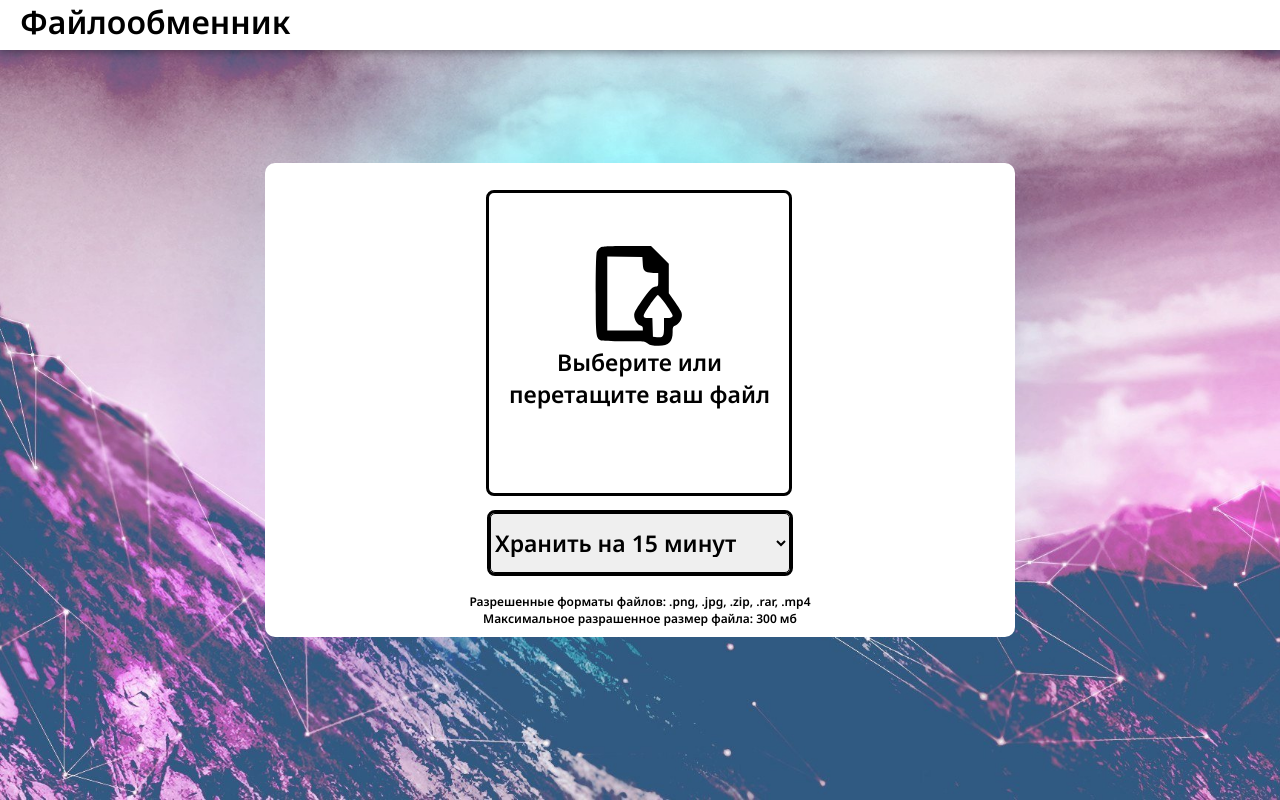
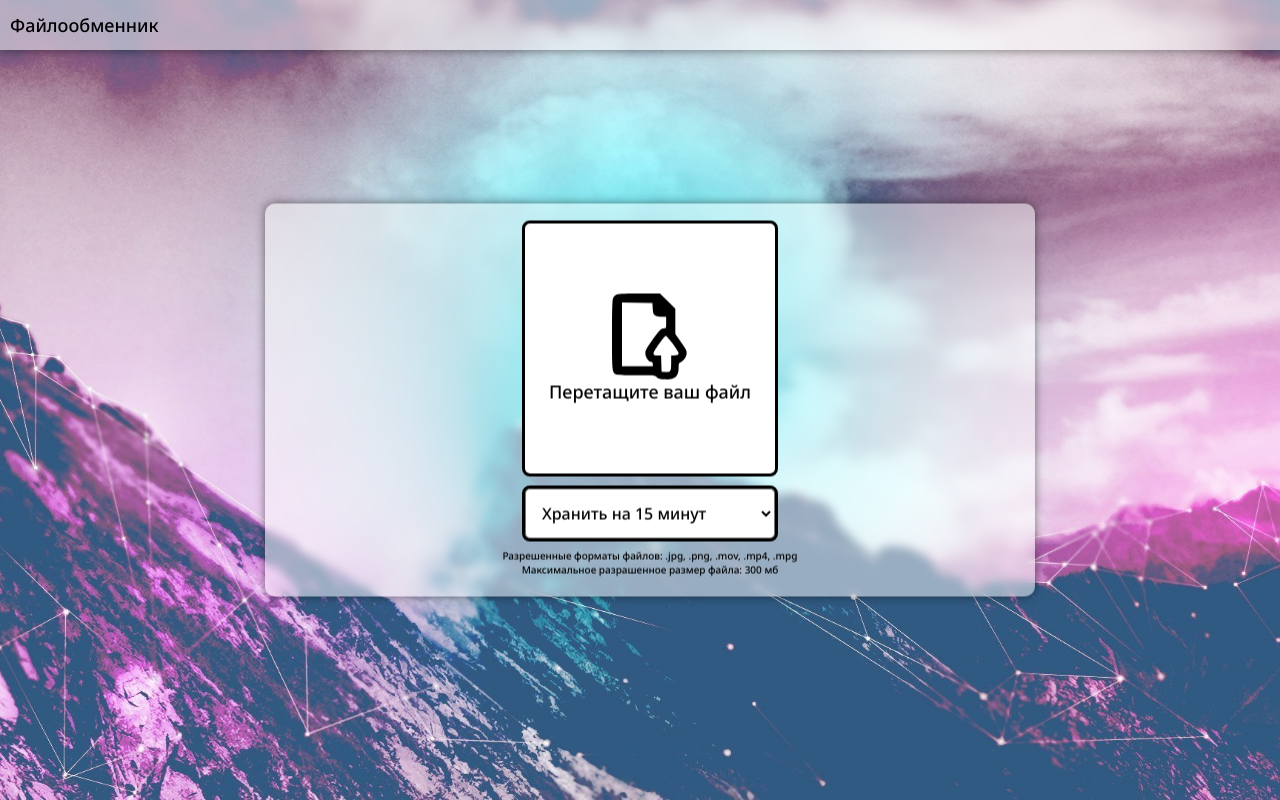
Before and after one commit to synzr/file-transfer-service, a Flask app: page / in a window 1280 px wide. Run offline with Flask 2, Linux system fonts and the light colour scheme; some libraries are stand-ins or nearby versions.

Commit message:
this is finally ready

```diff
--- a/app.py
+++ b/app.py
@@ -1,4 +1,4 @@
-from flask import Flask, render_template, request, abort
+from flask import Flask, render_template, request, abort, Response
 from nanoid import generate as nanoid
 from database import database, migrate, file_upload
 from os.path import join, dirname, realpath
@@ -6,10 +6,8 @@ from configuration_parser import parse_configuration
 from datetime import datetime, timedelta
 from apscheduler.schedulers.background import BackgroundScheduler
 import random
-import mimetypes
 import os
 import json
-import time
 
 app = Flask(__name__)
 
@@ -48,9 +46,15 @@ scheduler.add_job(func=clean_files_job, trigger="interval", seconds=60)
 scheduler.start()
 
 
+@app.errorhandler(404)
+def status_404_page(exception):
+    return render_template("error.html")
+
+
 @app.get("/")
 def upload_page():
     return render_template("index.html",
+                           extensions=app.config["ALLOWED_EXTENSIONS"],
                            upload_durations=enumerate(
                                 app.config["UPLOAD_DURATIONS"]
                            ),
@@ -128,7 +132,13 @@ def download_page(file_id):
         return abort(404)
 
     file_url = file_upload.get_file_url(file, filename="file")
-    return render_template("download.html", file=file, file_url=file_url)
+
+    td = file.expires_in - datetime.now()
+    days, hours, minutes = td.days, td.seconds // 3600, td.seconds % 3600 / 60.0
+
+    expires_in = f"{int(minutes + (hours * 60) + (days * 60 * 24))} минут"
+
+    return render_template("download.html", file=file, file_url=file_url, expires_in=expires_in)
 
 
 @app.delete("/<file_id>/delete")
@@ -143,4 +153,4 @@ def delete_file(file_id):
     database.session.delete(file)
     database.session.commit()
 
-    return "Successful"
+    return Response(status=201, headers={"HX-Redirect": "/"})
--- a/static/css/style.css
+++ b/static/css/style.css
@@ -1,7 +1,7 @@
-body{
+body {
     margin: 0;
     padding: 0;
-    background-image: url(/static/images/1640655870_1-abrakadabra-fun-p-gori-na-ekran-blokirovki-1.jpg);
+    background-image: url(/static/images/background.jpg);
     background-repeat: no-repeat;
     background-position: center center;
     background-attachment: fixed;
@@ -10,10 +10,13 @@ body{
     -o-background-size: cover;
     background-size: cover;
     height: 100vh;
-
 }
 
-main{
+* {
+    font-family: 'Noto Sans', sans-serif;
+}
+
+main {
     margin: 0;
     position: absolute;
     top: 50%;
@@ -22,24 +25,30 @@ main{
     transform: translate(-50%, -50%);
 }
 
-.header_container{
+.header_container {
     width: 100%;
     height: 50px;
-    background-color: white;
-    backdrop-filter: blur(1px);
-    margin-top: 0px;
-    box-shadow: 0 0 10px rgba(0,0,0,0.5); /* Параметры тени */
+
+    backdrop-filter: blur(5px);
+    background-color: rgba(255, 255, 255, 0.5);
+
+    display: flex;
+    align-items: center;
+
+    /* Параметры тени */
+    box-shadow: 0 0 10px rgba(0, 0, 0, 0.5);
 }
 
-.font_main h1{
+.font_main {
     font-family: 'Noto Sans', sans-serif;
     margin-left: 10px;
     opacity: 1;
     margin-top: 0px;
+    user-select: none;
+    font-size: 18px;
 }
 
-
-.font_name h1{
+.font_name h1 {
     font-family: 'Noto Sans', sans-serif;
     margin-left: 10px;
     opacity: 1;
@@ -47,18 +56,17 @@ main{
     filter: blur(10px);
 }
 
-.font_main{
+.font_main {
     font-family: 'Noto Sans', sans-serif;
     margin-left: 10px;
 }
 
-.main__container{
+.main__container {
     height: 100%;
     width: 750px;
-    backdrop-filter: blur(5px);
 }
 
-.main__wrapper{
+.main__wrapper {
     width: 100%;
     height: 100%;
     display: flex;
@@ -66,69 +74,112 @@ main{
     justify-content: center;
     vertical-align: middle;
     text-align: center;
-    background-color: white;
     border-radius: 10px;
+    padding: 10px;
+    backdrop-filter: blur(5px);
+    background-color: rgba(255, 255, 255, 0.5);
+    box-shadow: 0 0 10px rgba(0, 0, 0, 0.5);
 }
 
-.main_explain{
+.main_explain {
     font-family: 'Noto Sans', sans-serif;
-    font-size: 12px;
+    font-size: 10px;
+    user-select: none;
 }
 
-.main_explain p {
-    margin-top: 20px;
-}
-
-#upload-form {
+.upload-form {
     padding: 10px;
     margin-top: 0px;
     justify-content: center;
     align-items: center;
+    width: fit-content;
+    display: flex;
+    justify-content: center;
+    align-items: center;
+    flex-direction: column;
 }
 
-#drag-and-drop h4{
-    margin-top: 0px;
-}
-
-#drag-and-drop img{
+.dnd img {
     display: block;
     margin-left: auto;
     margin-right: auto;
-    width: 90px;
-    height: 100px;
-
+    width: 75px;
 }
 
-.drag-and-drop_form{
+.dnd p {
+    margin: 0;
+    font-size: 18px;
 }
 
-#drag-and-drop {
-    width: 300px;
-    height: 300px;
-    display: block;
-    outline-style:solid;
+.width-thing {
+    width: 250px;
+    display: flex;
+    flex-direction: column;
+    gap: 15px;
+}
+
+.dnd-wrapper {
+    width: 100%;
+    height: 250px;
+    outline: solid #000 3px;
     text-align: center;
     user-select: none;
     border-radius: 5px;
     font-family: 'Noto Sans', sans-serif;
-    font-size: 23px;
+    font-size: 16px;
     display: flex;
     justify-content: center;
     align-items: center;
-    margin: 20px;
+    background-color: white;
+}
+
+.dnd {
+    width: 90%;
+    height: fit-content;
 }
 
 #upload_duration {
     border-radius: 5px;
-    border-color: black;
-    width: 300px;
-    height: 60px;
-    outline-style: solid;
+    width: 100%;
+    outline: solid #000 3px;
     font-family: 'Noto Sans', sans-serif;
-    font-size: 23px;
+    font-size: 16px;
+    padding: 12px;
+    background: #fff;
 }
 
+.invisible {
+    display: none
+}
 
-.invisible {
-    display: none;
+button {
+    border-radius: 5px;
+    width: 100%;
+    outline: solid #000 3px;
+    font-family: 'Noto Sans', sans-serif;
+    font-size: 16px;
+    padding: 12px;
 }
+
+input[type="text"] {
+    margin: 0;
+    border-radius: 5px;
+    outline: solid #000 3px;
+    font-family: 'Noto Sans', sans-serif;
+    font-size: 16px;
+    padding: 10px;
+}
+
+.delete_form {
+    display: flex;
+    flex-direction: column;
+    gap: 15px;
+}
+
+.error-page {
+    padding: 20px;
+}
+
+.error-page p {
+    margin: 0;
+}
--- a/static/js/upload-page.js
+++ b/static/js/upload-page.js
@@ -2,6 +2,8 @@ const uploadForm = document.getElementById("upload-form")
 const dragAndDropInput = document.getElementById("file")
 const dragAndDropElement = document.getElementById("drag-and-drop")
 const uploadProgress = document.getElementById("upload-progress")
+const uploadDuration = document.getElementById("upload_duration")
+const maximumAllowedSize = document.getElementById("maximum_allowed_size")
 
 const preventDefaults = (element) => {
   element.preventDefault()
@@ -35,8 +37,27 @@ const handleFiles = (files) => {
   uploadProgress.classList.remove("invisible")
 }
 
-['dragenter', 'dragover', 'dragleave', 'drop'].forEach(
+const handleUploadDurationChange = () => {
+  const uploadDurationIndex = parseInt(
+    uploadDuration.value, 10
+  )
+  const {
+    maximum_file_size_in_mb: maximumAllowedSizeValue
+  } = window.uploadDurations[uploadDurationIndex]
+
+  maximumAllowedSize.innerHTML = maximumAllowedSizeValue.toString()
+}
+
+['dragenter', 'dragover', 'dragleave', 'drop', 'click'].forEach(
   (event) => dragAndDropElement.addEventListener(event, preventDefaults, false)
 )
 
 dragAndDropElement.addEventListener('drop', handleDrop, false)
+
+uploadDuration.addEventListener("change", handleUploadDurationChange)
+const loadInterval = setInterval(() => {
+  if (window.uploadDurations) {
+    handleUploadDurationChange()
+    clearInterval(loadInterval)
+  }
+}, 100)
--- a/templates/base.html
+++ b/templates/base.html
@@ -7,7 +7,7 @@
     <meta http-equiv="X-UA-Compatible" content="ie=edge">
     <link rel="preconnect" href="https://fonts.googleapis.com">
     <link rel="preconnect" href="https://fonts.gstatic.com" crossorigin>
-    <link href="https://fonts.googleapis.com/css2?family=Noto+Sans:wght@600&display=swap" rel="stylesheet">
+    <link href="https://fonts.googleapis.com/css2?family=Noto+Sans:wght@500&display=swap" rel="stylesheet">
 
     <title>Файлообменник</title>
 
@@ -17,25 +17,18 @@
 <body>
     <header>
         <div class="header_container">
-            <div class="font_main">
-                <h1>Файлообменник</h1>
-            </div>
+            <span class="font_main">Файлообменник</span>
         </div>
-
     </header>
 
     <main>
         <div class="main__container">
             <div class="main__wrapper">
-                {% block content %}
-                {% endblock %}
+                {% block content %}{% endblock %}
             </div>
         </div>
     </main>
 
-        <footer>
-
-        </footer>
     <script src="https://unpkg.com/htmx.org@1.8.5" integrity="sha384-7aHh9lqPYGYZ7sTHvzP1t3BAfLhYSTy9ArHdP3Xsr9/3TlGurYgcPBoFmXX2TX/w" crossorigin="anonymous"></script>
     {% block extrajs %}{% endblock %}
 </body>
--- a/templates/index.html
+++ b/templates/index.html
@@ -1,18 +1,18 @@
 {% extends "base.html" %}
 <!-- Main Page / Основная страница -->
 {% block content %}
-<form
-    id="upload-form"
-    hx-put="/files"
-    hx-encoding="multipart/form-data"
->
-    <input type="file" id="file" name="file" hidden />
-    <label id="drag-and-drop" for="file">
+<form id="upload-form" class="upload-form" hx-put="/files" hx-encoding="multipart/form-data">
+    <input type="file" id="file" name="file" hidden onchange="handleFiles()" />
+
+    <div class="width-thing">
+        <label id="drag-and-drop" class="dnd-wrapper" for="file">
+            <div class="dnd">
                 <div class="drag-and-drop_form">
-        <img src="/static/images/upload-file-svgrepo-com.svg" alt="">
-        <h4>Выберите или перетащите ваш файл</h4>
+                    <img src="/static/images/upload-icon.svg" alt="">
+                    <p>Перетащите ваш файл</p>
                 </div>
                 <progress id='upload-progress' value='0' max='100' class="invisible"></progress>
+            </div>
         </label>
 
         <select id="upload_duration" name="upload_duration">
@@ -20,10 +20,12 @@
             <option value="{{ index }}">Хранить на {{ upload_duration.duration_in_minutes }} минут</option>
             {% endfor %}
         </select>
+    </div>
+
     <div class="main_explain">
-        <p style="    margin-bottom: 0px;">
-            Разрешенные форматы файлов: .png, .jpg, .zip, .rar, .mp4<br />
-            Максимальное разрашенное размер файла: 300 мб
+        <p style="margin-bottom: 0px;">
+            Разрешенные форматы файлов: {% for extension in extensions %}.{{ extension + ", " if extensions[-1] != extension else extension }}{% endfor %}<br />
+            Максимальное разрашенное размер файла: <span id="maximum_allowed_size">?</span> мб
         </p>
     </div>
 </form>
```
Also changed, not shown: templates/download.html (+13 -6 lines), templates/error.html (added, +10 -0 lines), templates/upload-successful.html (+17 -7 lines), static/images/background.jpg (renamed from static/images/1640655870_1-abrakadabra-fun-p-gori-na-ekran-blokirovki-1.jpg), static/images/upload-icon.svg (renamed from static/images/upload-file-svgrepo-com.svg). Lines whose indentation alone changed are shown as unchanged.
